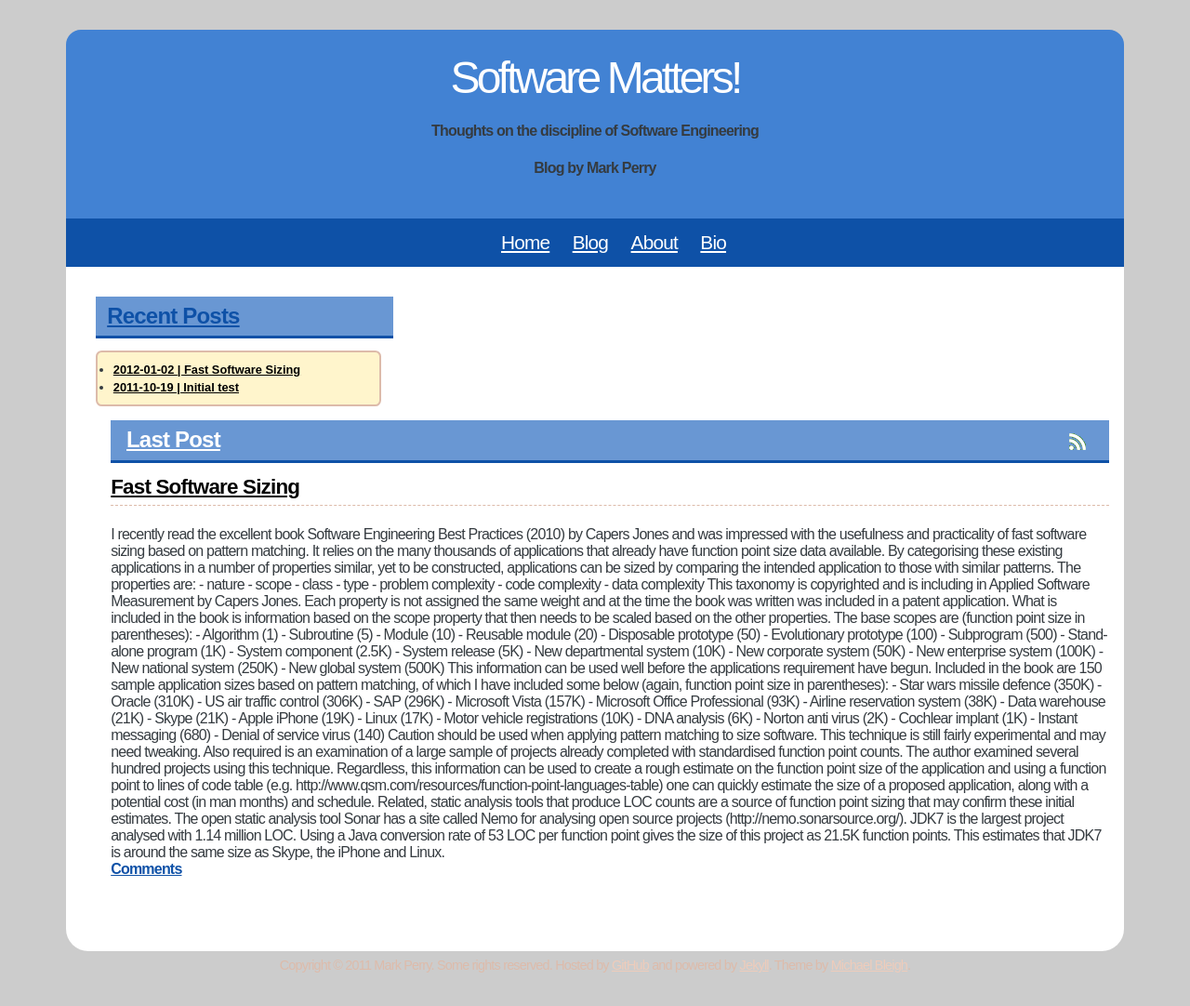
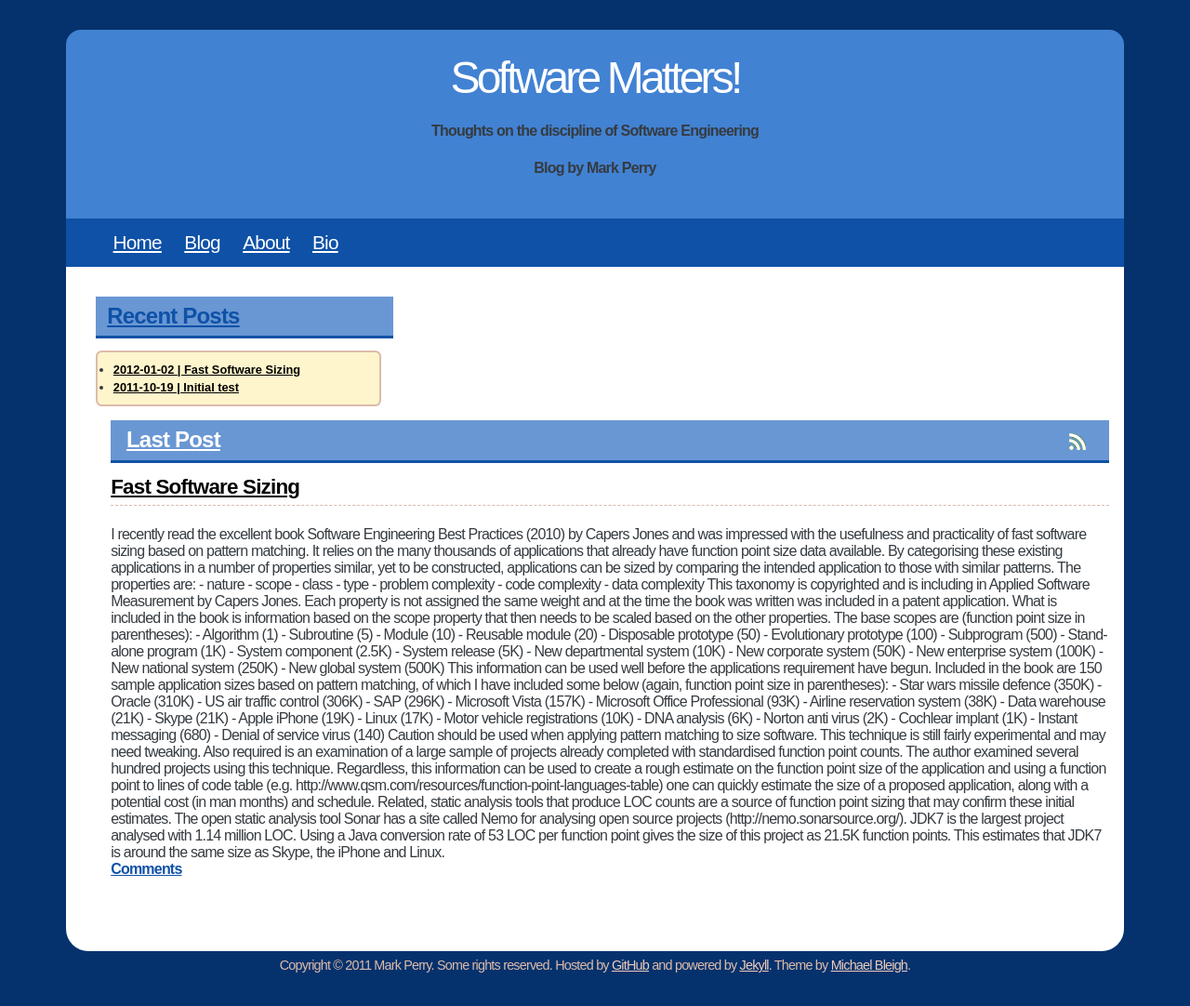
Before and after one commit to kouzouigh/mperry.github.io, a Jekyll site: the page built from index.html, in a window 1280 px wide. Shown: the whole page at 93% size. Built offline with Jekyll 4.4.1, drawn with Linux system fonts in a browser that asks for light colours.

Commit message:
Changed body background color and menu alignment

```diff
--- a/stylesheets/master.css
+++ b/stylesheets/master.css
@@ -1,7 +1,7 @@
 body {
   font-family: Arial, sans-serif;
   letter-spacing: -0.05em;
-  background: #CCCCCC;
+  background: #05326D;
   color: #353B40;
 }
 
@@ -61,7 +61,7 @@ a:visited {
 #menu ul {
   list-style: none;
   margin: 0;
-  text-align: center;
+  text-align: left;
 }
 
 #menu ul li {
```
